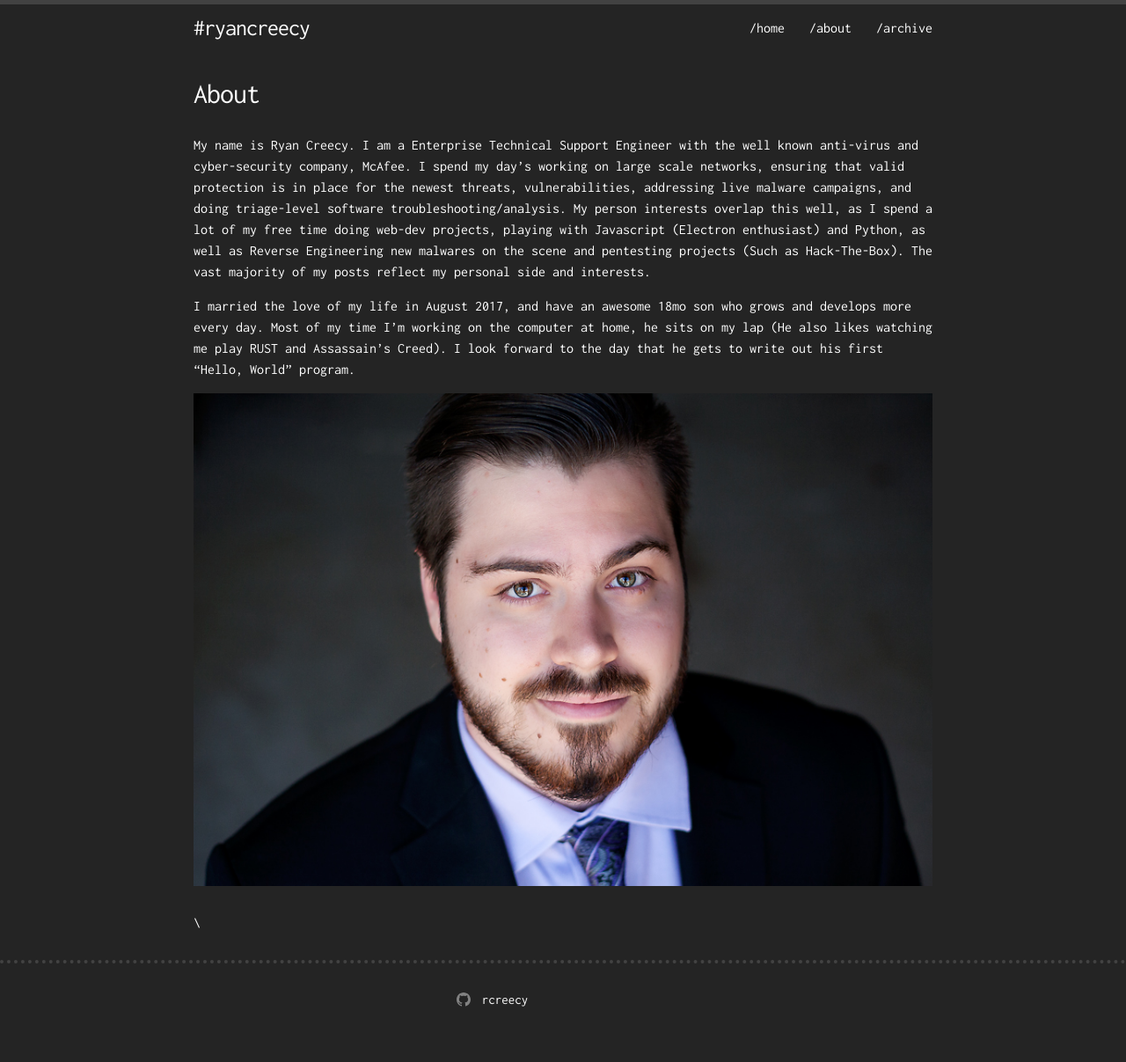
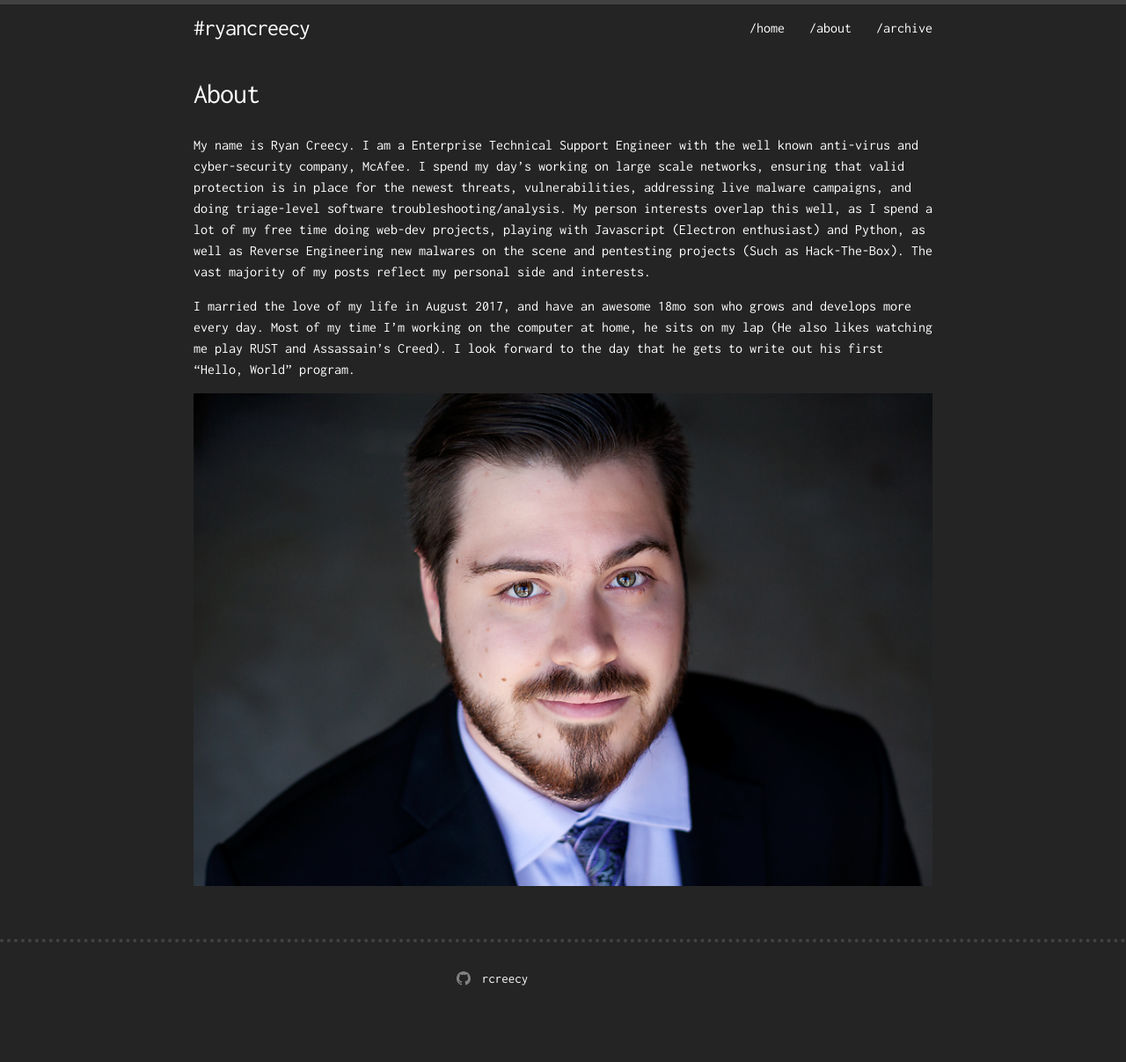
Before and after one commit to rcreecy/ryancreecy, a Jekyll site: the page built from about.md, in a window 1280 px wide. Shown: the whole page at 88% size. Built offline with Jekyll 4.4.1, drawn with Linux system fonts in a browser that asks for light colours; after the commit the page ends 1183 px from its top, so only the background shows below that.

```diff
--- a/_layouts/default.html
+++ b/_layouts/default.html
@@ -9,7 +9,7 @@
 
     <main class="page-content" aria-label="Content">
       <div class="wrapper">
-        {{ content }}\
+        {{ content }}
       </div>
     </main>
 
```
Also changed, not shown: index.md (+0 -3 lines).
